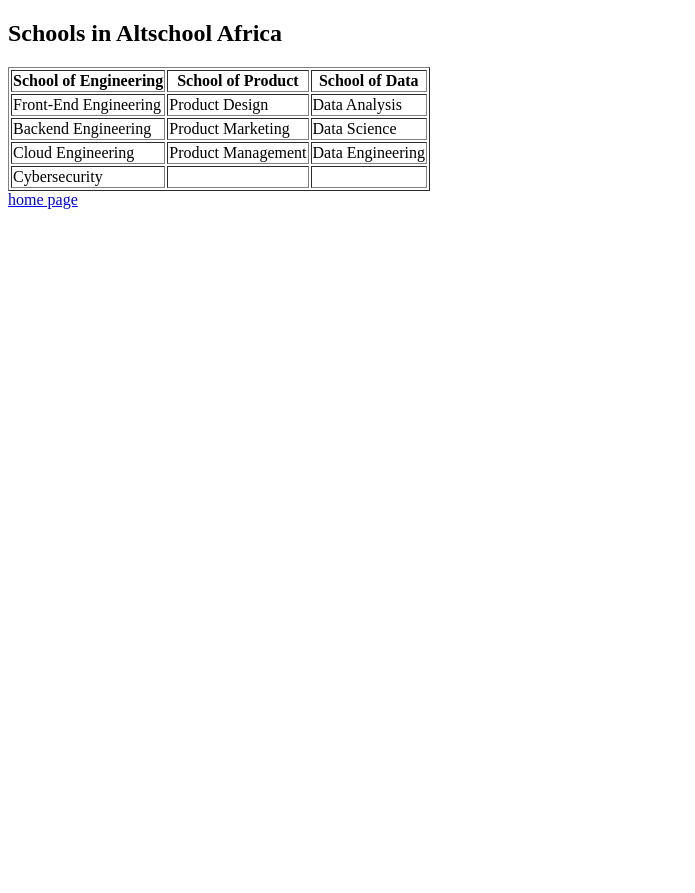
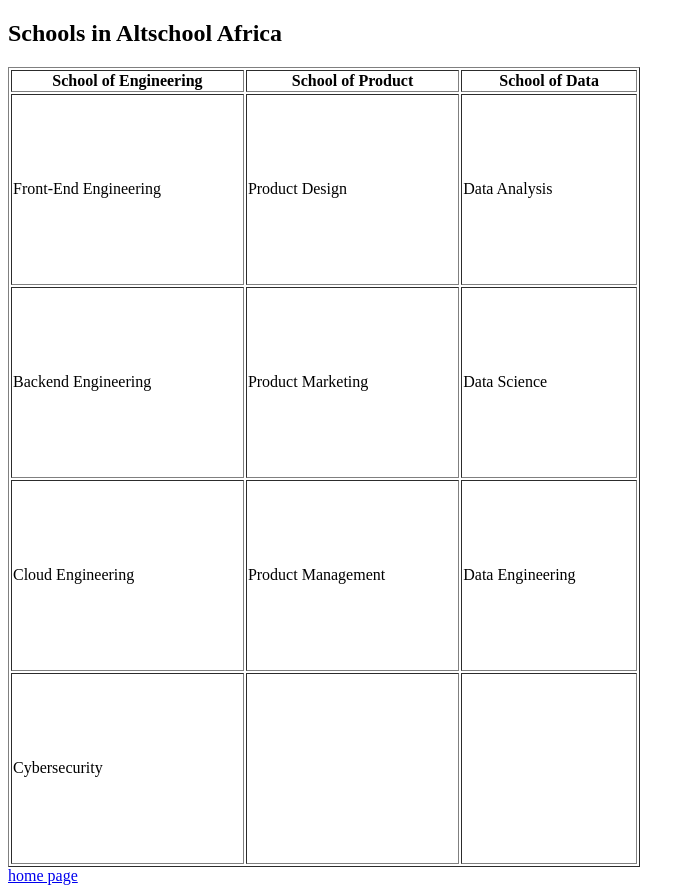
Before and after one commit to KINGS-HEART/assignment2, a plain HTML site: page table.html in a window 1280 px wide. Shown: the whole page, without its empty margins (0-695 px from the left). Before the commit the page ends 800 px from the top, so only its background shows below. Drawn offline with Linux system fonts and the light colour scheme.

Commit message:
Update table.html

```diff
--- a/table.html
+++ b/table.html
@@ -10,7 +10,7 @@
 
     <h2>Schools in Altschool Africa</h2>
 
-    <table border="1">
+    <table border="1" width="50%" height="800" >
         <thead>
             <tr>
                 <th>School of Engineering</th>
```
